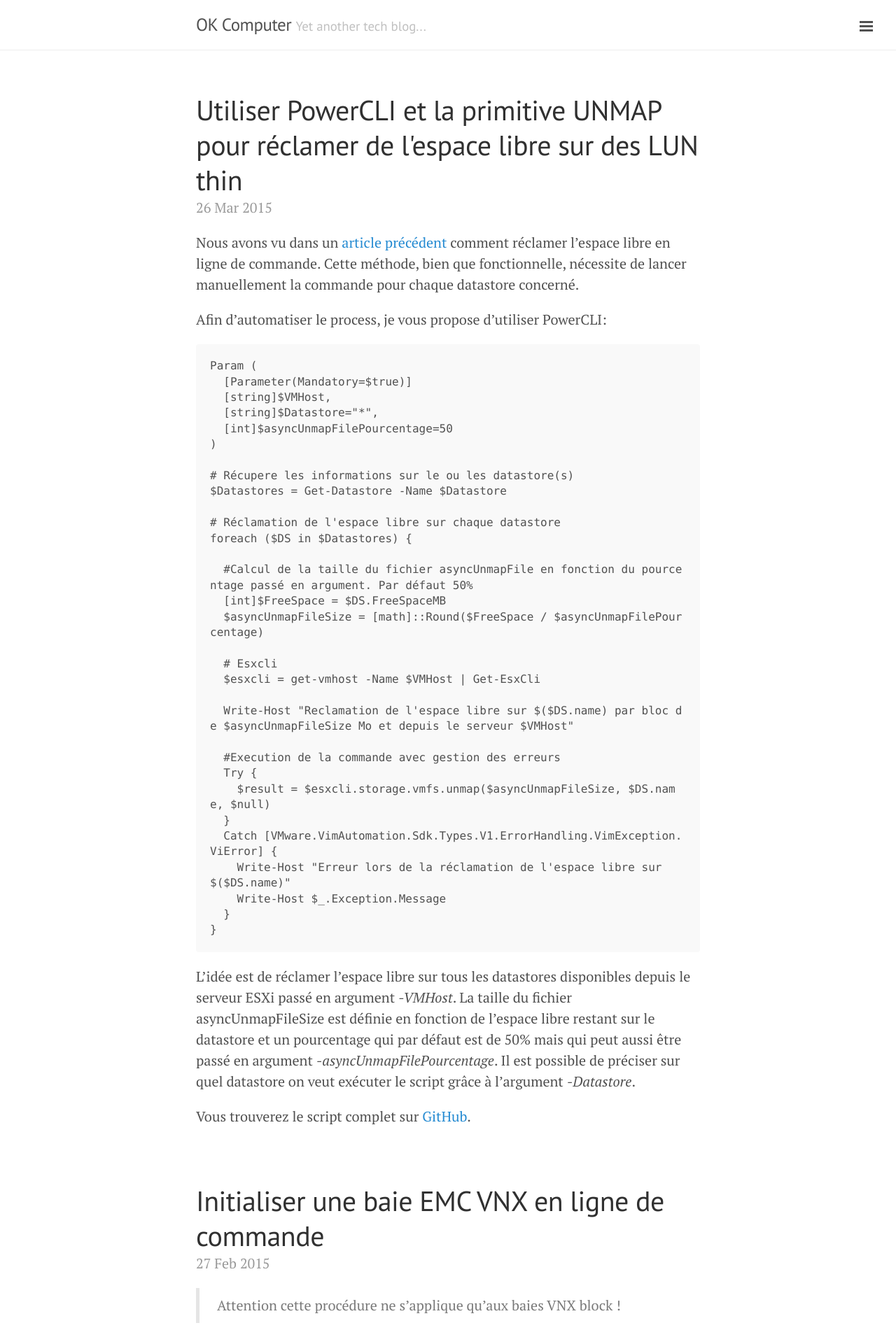
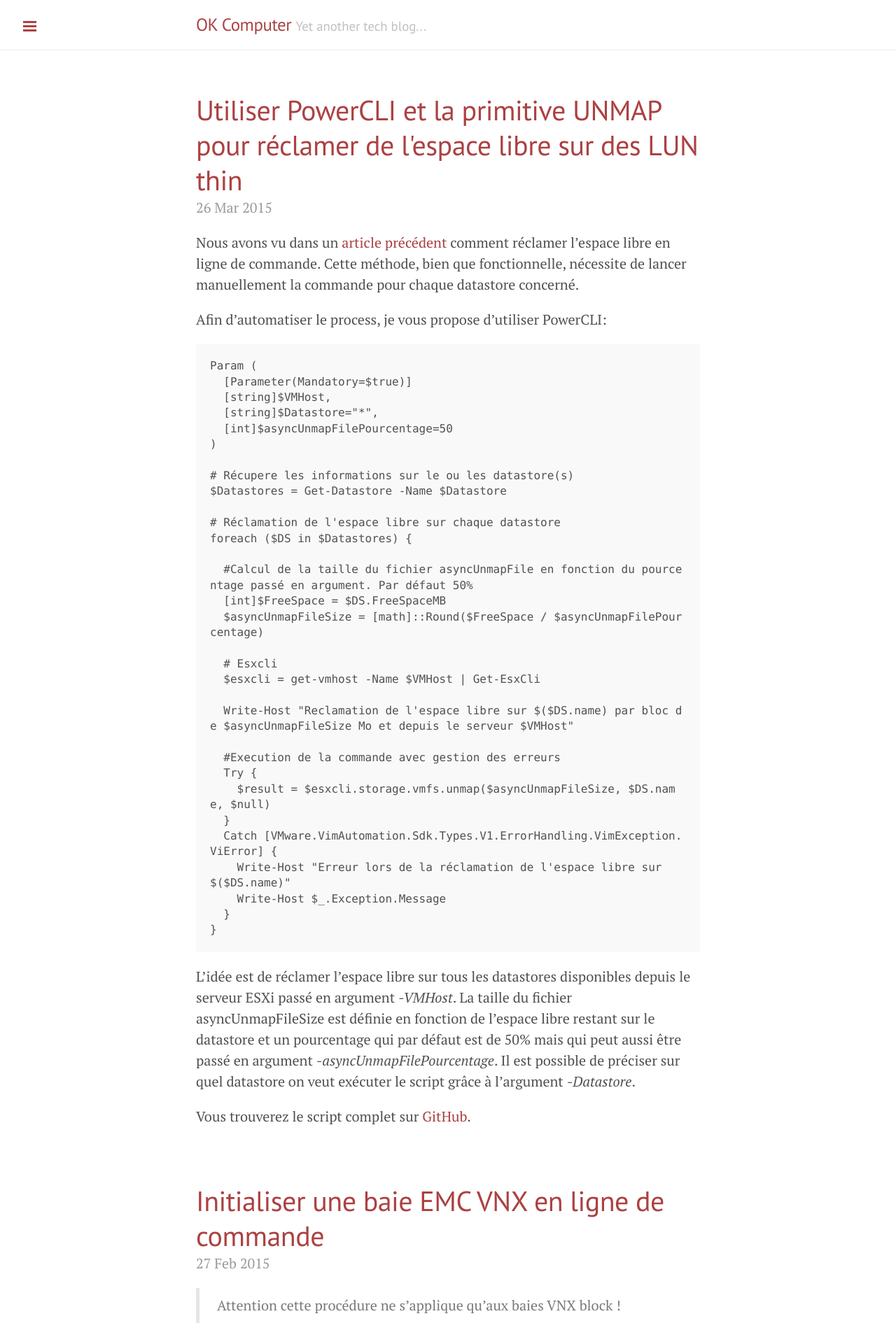
Before and after one commit to okcomputerpro/okcomputerpro.github.io, a Jekyll site: the page built from index.html, in a window 1280 px wide. Shown: the top 1911 px of the page at 70% size. Built offline with Jekyll 4.4.1, drawn with Linux system fonts in a browser that asks for light colours; nearby versions of some CDN libraries; Markdown is read by kramdown in place of the engine named in the settings; the list of posts is cut into pages by our own code.

Commit message:
Corrections

```diff
--- a/_layouts/default.html
+++ b/_layouts/default.html
@@ -3,7 +3,7 @@
 
   {% include head.html %}
 
-  <body class="layout-reverse" class="theme-base-08">
+  <body class="theme-base-08">
 
     <script>
       (function(i,s,o,g,r,a,m){i['GoogleAnalyticsObject']=r;i[r]=i[r]||function(){
```
